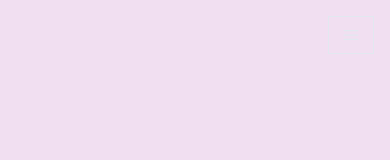
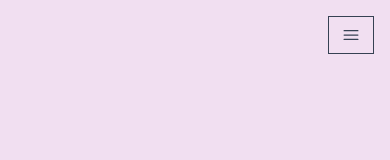
Before and after one commit to sowjanyabetha/portfolio, a Next.js app: page / in a window 390 px wide. Shown: the top 160 px of the page. Built offline with nearby package versions, Linux system fonts and the light colour scheme.

Commit message:
changed Mobile view menu

```diff
--- a/src/app/components/Navbar.jsx
+++ b/src/app/components/Navbar.jsx
@@ -19,7 +19,7 @@ const Navbar = () => {
 
             {/* mobile menu button */}
             <div className="ml-auto md:hidden">
-                <button onClick={() => setNavbarOpen(!navbarOpen)} className="fixed top-4 right-4 z-50 flex items-center px-3 py-2 border cursor-pointer border-slate-200 text-slate-200 hover:text-white hover:border-white">
+                <button onClick={() => setNavbarOpen(!navbarOpen)} className="fixed top-4 right-4 z-50 flex items-center px-3 py-2 border cursor-pointer border-gray-700 text-gray-700 hover:text-gray-700 hover:border-gray-700">
                     { navbarOpen ? (
                         <XMarkIcon className="h-5 w-5"/>
                         ) : (
```
